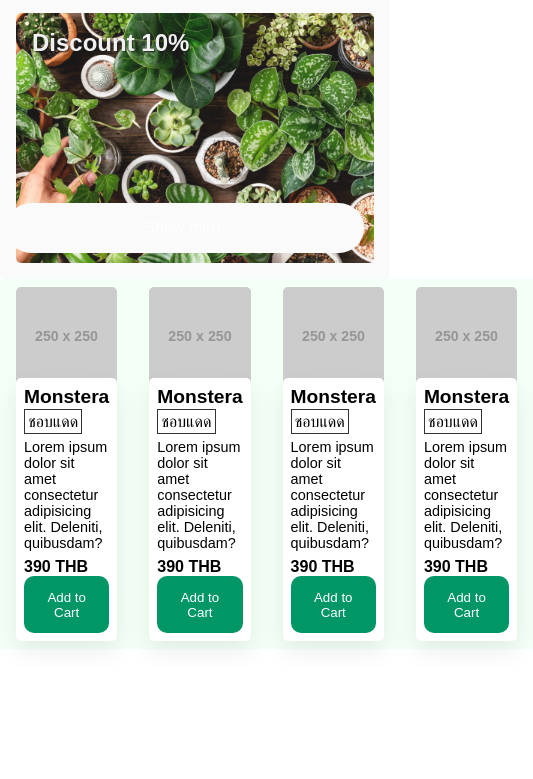
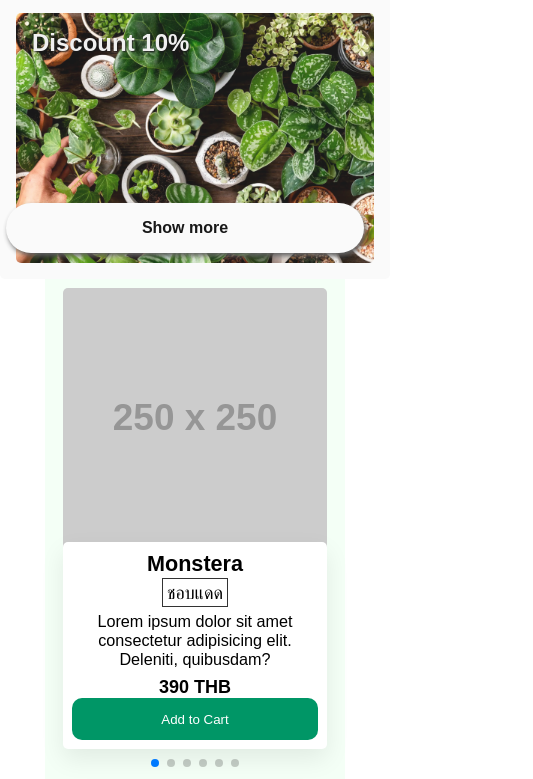
Before and after one commit to 1stntwdev/Redesign-web, a plain HTML site: page index.html in a window 390 px wide. Shown: the part 1075-1854 px from the top of the page, 533 px wide, since content can reach past the window. Before the commit the page ends 1776 px from the top, so only its background shows below. Drawn offline with nearby package versions, Linux system fonts and the light colour scheme; placeholder pictures from the web are drawn by us.

Commit message:
feat: implement responsive product card swiper framework
refactor: replace static product cards with responsive swiper

```diff
--- a/index.html
+++ b/index.html
@@ -8,6 +8,11 @@
   <link rel="stylesheet" href="style.css">
   <link rel="stylesheet" href="https://cdnjs.cloudflare.com/ajax/libs/font-awesome/7.0.1/css/all.min.css">
   <script src="toggle.js" defer></script>
+  <link
+  rel="stylesheet"
+  href="https://cdn.jsdelivr.net/npm/swiper@12/swiper-bundle.min.css"
+/>
+<script src="https://cdn.jsdelivr.net/npm/swiper@12/swiper-bundle.min.js"></script>
 </head>
 
 <body>
@@ -105,65 +110,153 @@
     </div>
   </section>
 
-  <section class="card-container">
-    <div class="cards-area">
+  <section class="container">
+    <div class="swiper mySwiper">
+      <div class="swiper-wrapper">
 
+        <div class="swiper-slide">
           <div class="product-card-area">
             <div class="product-card-img"><img src="https://placehold.co/250x250" alt=""></div>
             <div class="product-card-text-area">
-          <div class="card-text-title"><h4>Monstera</h4></div>
+              <div class="card-text-title">
+                <h4>Monstera</h4>
+              </div>
               <div class="card-text-type"><span>ชอบแดด</span></div>
-          <div class="card-text-describe"><p>Lorem ipsum dolor sit amet consectetur adipisicing elit. Deleniti, quibusdam?</p></div>
+              <div class="card-text-describe">
+                <p>Lorem ipsum dolor sit amet consectetur adipisicing elit. Deleniti, quibusdam?</p>
+              </div>
               <div class="card-text-cart-area">
                 <span>390</span> <span>THB</span>
                 <button type="submit">Add to Cart</button>
               </div>
             </div>
           </div>
+        </div>
+        <div class="swiper-slide">
           <div class="product-card-area">
             <div class="product-card-img"><img src="https://placehold.co/250x250" alt=""></div>
             <div class="product-card-text-area">
-          <div class="card-text-title"><h4>Monstera</h4></div>
+              <div class="card-text-title">
+                <h4>Monstera</h4>
+              </div>
               <div class="card-text-type"><span>ชอบแดด</span></div>
-          <div class="card-text-describe"><p>Lorem ipsum dolor sit amet consectetur adipisicing elit. Deleniti, quibusdam?</p></div>
+              <div class="card-text-describe">
+                <p>Lorem ipsum dolor sit amet consectetur adipisicing elit. Deleniti, quibusdam?</p>
+              </div>
               <div class="card-text-cart-area">
                 <span>390</span> <span>THB</span>
                 <button type="submit">Add to Cart</button>
               </div>
             </div>
           </div>
+        </div>
+        <div class="swiper-slide">
           <div class="product-card-area">
             <div class="product-card-img"><img src="https://placehold.co/250x250" alt=""></div>
             <div class="product-card-text-area">
-          <div class="card-text-title"><h4>Monstera</h4></div>
+              <div class="card-text-title">
+                <h4>Monstera</h4>
+              </div>
               <div class="card-text-type"><span>ชอบแดด</span></div>
-          <div class="card-text-describe"><p>Lorem ipsum dolor sit amet consectetur adipisicing elit. Deleniti, quibusdam?</p></div>
+              <div class="card-text-describe">
+                <p>Lorem ipsum dolor sit amet consectetur adipisicing elit. Deleniti, quibusdam?</p>
+              </div>
               <div class="card-text-cart-area">
                 <span>390</span> <span>THB</span>
                 <button type="submit">Add to Cart</button>
               </div>
             </div>
           </div>
+        </div>
+        <div class="swiper-slide">
           <div class="product-card-area">
             <div class="product-card-img"><img src="https://placehold.co/250x250" alt=""></div>
             <div class="product-card-text-area">
-          <div class="card-text-title"><h4>Monstera</h4></div>
+              <div class="card-text-title">
+                <h4>Monstera</h4>
+              </div>
               <div class="card-text-type"><span>ชอบแดด</span></div>
-          <div class="card-text-describe"><p>Lorem ipsum dolor sit amet consectetur adipisicing elit. Deleniti, quibusdam?</p></div>
+              <div class="card-text-describe">
+                <p>Lorem ipsum dolor sit amet consectetur adipisicing elit. Deleniti, quibusdam?</p>
+              </div>
               <div class="card-text-cart-area">
                 <span>390</span> <span>THB</span>
                 <button type="submit">Add to Cart</button>
               </div>
             </div>
           </div>
+        </div>
+
+        <div class="swiper-slide">
+          <div class="product-card-area">
+            <div class="product-card-img"><img src="https://placehold.co/250x250" alt=""></div>
+            <div class="product-card-text-area">
+              <div class="card-text-title">
+                <h4>Monstera</h4>
+              </div>
+              <div class="card-text-type"><span>ชอบแดด</span></div>
+              <div class="card-text-describe">
+                <p>Lorem ipsum dolor sit amet consectetur adipisicing elit. Deleniti, quibusdam?</p>
+              </div>
+              <div class="card-text-cart-area">
+                <span>390</span> <span>THB</span>
+                <button type="submit">Add to Cart</button>
+              </div>
+            </div>
+          </div>
+        </div>
+        <div class="swiper-slide">
+          <div class="product-card-area">
+            <div class="product-card-img"><img src="https://placehold.co/250x250" alt=""></div>
+            <div class="product-card-text-area">
+              <div class="card-text-title">
+                <h4>Monstera</h4>
+              </div>
+              <div class="card-text-type"><span>ชอบแดด</span></div>
+              <div class="card-text-describe">
+                <p>Lorem ipsum dolor sit amet consectetur adipisicing elit. Deleniti, quibusdam?</p>
+              </div>
+              <div class="card-text-cart-area">
+                <span>390</span> <span>THB</span>
+                <button type="submit">Add to Cart</button>
+              </div>
+            </div>
+          </div>
+        </div>
 
 
       </div>
+      <div class="swiper-pagination"></div>
+    </div>
   </section>
 
+</main>
+ <script>
+    var swiper = new Swiper(".mySwiper", {
+      loop: true,
+      slidesPerView: 1,
+      spaceBetween: 0,
+      pagination: {
+        el: ".swiper-pagination",
+        clickable: true,
+      },
 
-</main>
+      breakpoints: {
+    // เมื่อหน้าจอกว้าง >= 480px
 
+
+    650: {
+      slidesPerView: 2,
+      spaceBetween: 10,
+    },
+     1024:{
+      slidesPerView: 4,
+      spaceBetween: 20,
+    },
+  }
+
+    });
+  </script>
 </body>
 
 </html>
--- a/style.css
+++ b/style.css
@@ -294,12 +294,14 @@ position: relative;
 }
 .btn-box-1,.btn-box-3{
   background-color: #fafafa;
-  box-shadow: 1px solid #000;
+  box-shadow: 2px 3px 5px rgb(83, 83, 83);
   border: none;
   padding: 1em 1.5em;
   border-radius: 30px;
   font-size: 1em;
   cursor: pointer;
+  color: #000;
+  font-weight: bold;
 }
 .button-overlay{
   transition: all 0.3s ease-in-out;
@@ -348,12 +350,12 @@ position: relative;
 }
 
 .product-card-area{
+  width: 100%;
   padding: 0.5em 1em;
-  width: 100%;
   max-width: 300px;
   height: 100%;
   background-color: #f4fff6;
-
+    margin: 0 auto;
 }
 .product-card-img{
   text-align: center;
@@ -408,7 +410,27 @@ button{
   cursor: pointer;
   border-radius: 10px;
 }
+ .swiper {
+      width: 100%;
+      height: 100%;
+    }
 
+    .swiper-slide {
+      text-align: center;
+      font-size: 18px;
+      background: transparent;
+      display: flex;
+      /* justify-content: flex-start; */
+      align-items: stretch;
+      ;
+    }
+
+    .swiper-slide img {
+      display: block;
+      width: 100%;
+      height: 100%;
+      object-fit: cover;
+    }
 
 /* mobile */
 @media only screen and (max-width:640px) {
@@ -491,4 +513,11 @@ form input[type="search"]{
 .box-2,.box-3{
   height: 250px;
 }
+
+.cards-area{
+  grid-template-columns: 1fr 1fr;
 }
+.swiper {
+  height: 500px;
+}
+}
```
Lines whose indentation alone changed are shown as unchanged.
